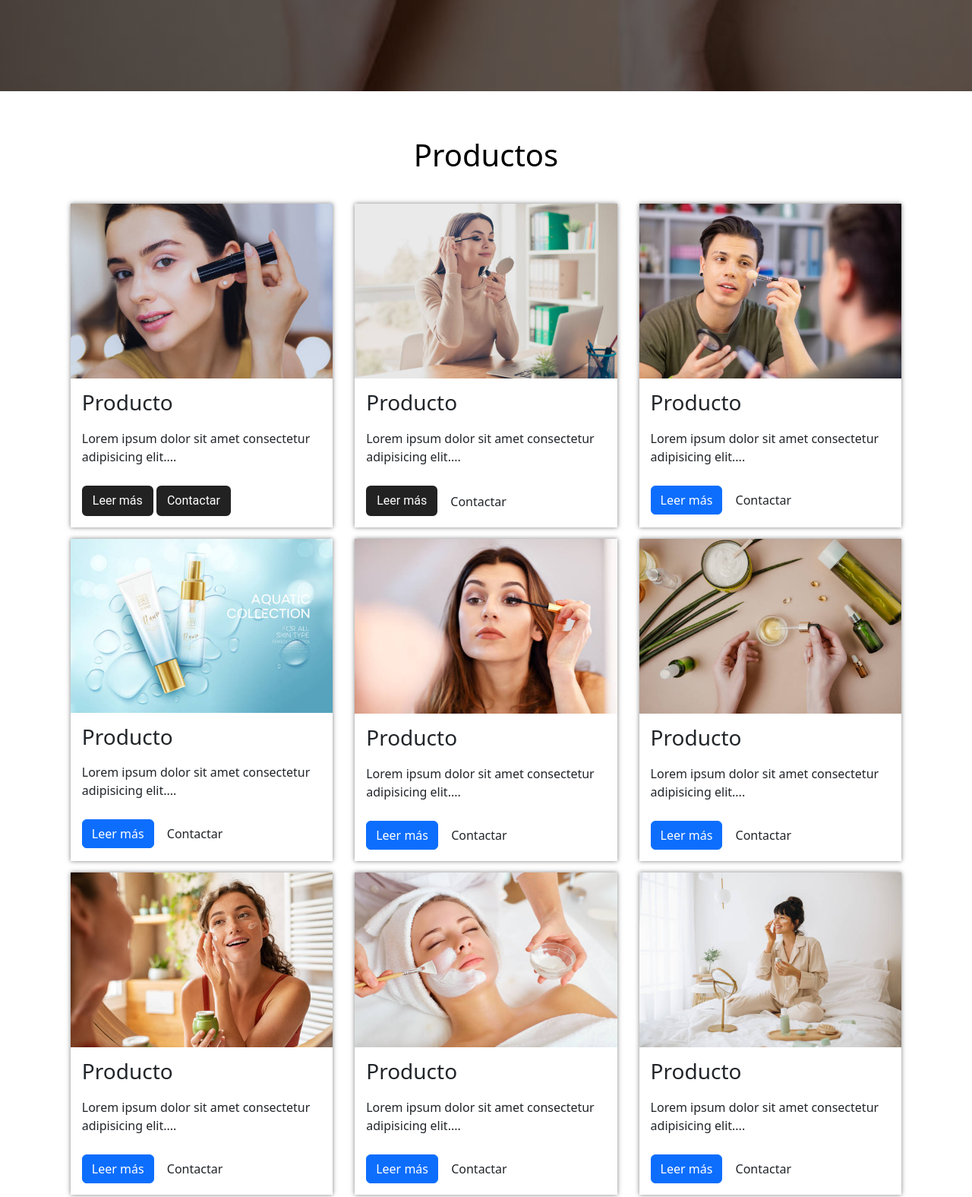
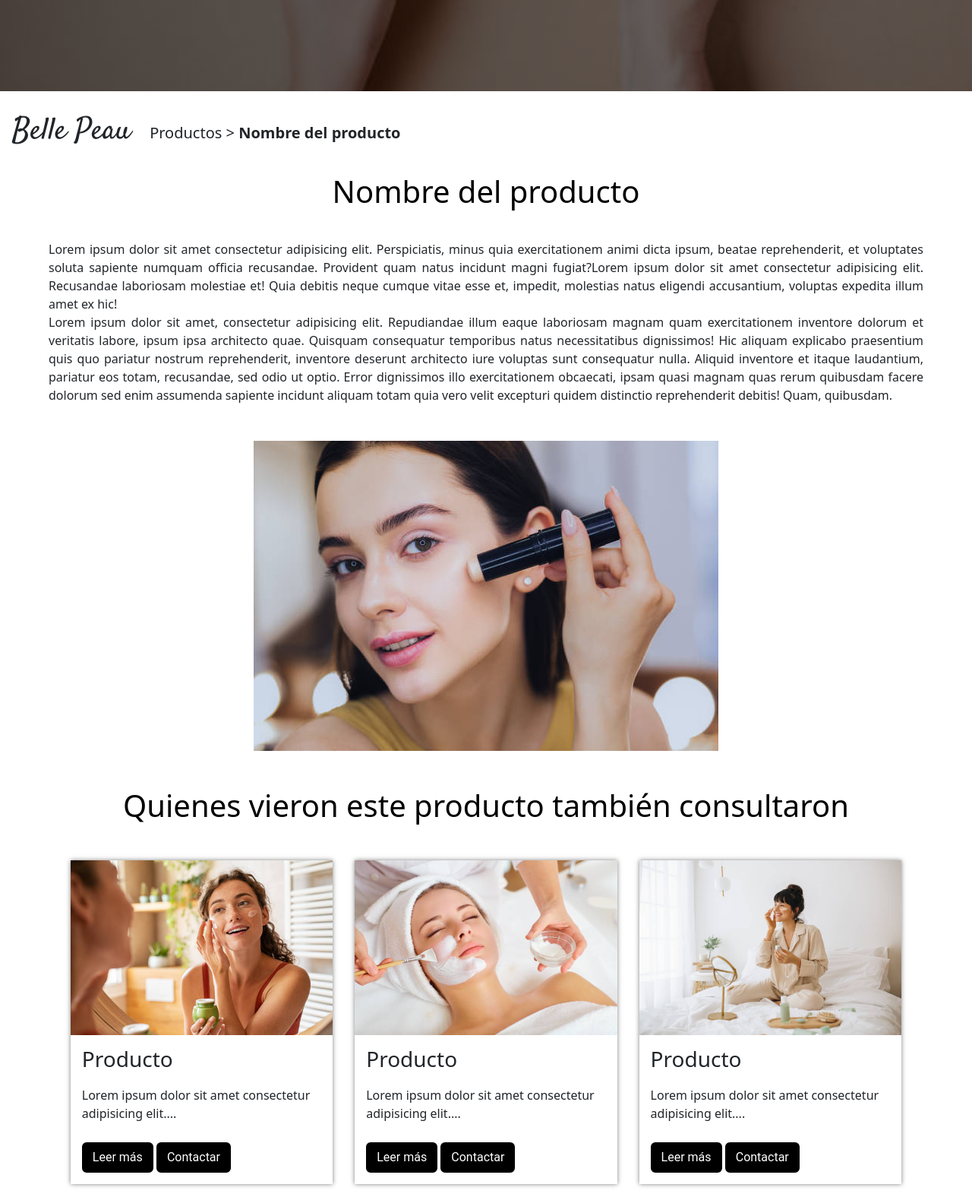
Before and after one commit to fhjosemanuel/bellepeau, a plain HTML site: page views/products/show.html in a window 1280 px wide. Shown: the part 680-2255 px from the top of the page at 76% size. Drawn offline with nearby package versions, Linux system fonts and the light colour scheme; files whose address does not match are found by name; a web font is replaced by a local one.

Commit message:
Sección de vista de producto

```diff
--- a/public/css/estilos.css
+++ b/public/css/estilos.css
@@ -14,6 +14,15 @@ body{
 	font-family: 'Open Sans', sans-serif;
     font-weight: 400;
 }
+.header{
+    font-size: 1.25rem;
+    padding-top: 1.5rem;
+    padding-bottom: 1.5rem;
+    padding-left: 1rem;
+}
+    .header a{
+        margin-left: 20px;
+    }
     /* BOTONES */
     .boton {
         padding-top: 0.375rem;
@@ -25,6 +34,7 @@ body{
         font-weight: normal;
         border-radius: 0.375rem;
         border: 2px solid;
+        cursor: pointer;
     }
         .boton-000{
             background-color:  #000;
@@ -50,7 +60,6 @@ body{
     max-width: 1200px;
     overflow: hidden;
     margin: auto;
-    padding: 60px 0;
 }
 
 header{
@@ -506,24 +515,18 @@ footer{
 .text-end{
     text-align: end;
 }
-
-.pt-2{
-    padding-top: 0.5rem;
-}
-.pt-4{
-    padding-top: 1rem;
-}
-.pt-5{
-    padding-top: 1.25rem;
-}
-
-.pb-2{
-    padding-bottom: 0.5rem;
-}
-.pb-4{
-    padding-bottom: 1rem;
-}
-.pb-5{
-    padding-bottom: 1.25rem;
-}
+/* PADDING */
+    /* TOP */
+        .pt-2{padding-top: 0.5rem;}
+        .pt-4{padding-top: 1rem;}
+        .pt-5{padding-top: 1.25rem;}
+    /* BOTTOM */
+        .pb-2{padding-bottom: 0.5rem;}
+        .pb-4{padding-bottom: 1rem;}
+        .pb-5{padding-bottom: 1.25rem;}
+/* MARGIN */
+    /* TOP */
+        .mt-5{margin-top: 1.25rem;}
+    /* BOTTOM */
+        .mb-5{margin-bottom: 1.25rem;}
 /* ESTILOS CSS FUERA DE CURSO */
--- /dev/null
+++ b/public/js/bellepeau.js
@@ -0,0 +1,3 @@
+function redireccionar(){
+    window.location.href = "https://fhjosemanuel.github.io/bellepeau/views/products/index.html";
+}
--- a/views/products/show.html
+++ b/views/products/show.html
@@ -24,6 +24,19 @@
 <body>
 
 <!-- HEADER -->
+    <!-- <div class="menu">
+        <img src="../../public/img/hamburguesa.svg" alt="" class="hamburger">
+        <nav class="menu-navegacion">
+            <a href="../../index.html#inicio">Inicio</a>
+            <a href="#quienessomos">¿Quiénes somos?</a>
+            <a href="#antecedentes">Antecedentes</a>
+            <a href="#mision">Misión</a>
+            <a href="#vision">Visión</a>
+            <a href="../../views/products/index.html">Productos</a>
+            <a href="#contacto">Contacto</a>
+            <a href="#vision">Iniciar Sesión</a>
+        </nav>
+    </div> -->
     <header class="header" id="inicio">
         <img src="../../public/img/hamburguesa.svg" alt="" class="hamburger">
         <nav class="menu-navegacion">
@@ -42,74 +55,34 @@
             <p>¡Con dermatologos especializados!</p>
         </div>
     </header>
+    <div class="header" id="menu">
+        <label class="brand text-center">Belle Peau</label>
+        <a href="index.html#productos" class="text-decoration-none text-reset">Productos</a> > <label class="fw-bold">Nombre del producto</label>
+    </div>
 <!-- / HEADER -->
     <main>
-        <section class="products" id="portafolio">
-            <div class="contenedor">
-                <h2 class="subtitulo">Productos</h2>
-
-                <div class="contenedor-grid">
-                    <div class="grid-group">
-                        <img src="../../public/img/20.png" alt="" class="group-img">
-                        <div class="group-text">
-                            <h3>Producto</h3>
-                            <p>Lorem ipsum dolor sit amet consectetur adipisicing elit....</p>
-                            <button class="boton boton-222">Leer más</button>
-                            <button class="boton boton-222">Contactar</button>
-                        </div>
-                    </div>
-                    <div class="grid-group">
-                        <img src="../../public/img/21.png" alt="" class="group-img">
-                        <div class="group-text">
-                            <h3>Producto</h3>
-                            <p>Lorem ipsum dolor sit amet consectetur adipisicing elit....</p>
-                            <button class="boton boton-222">Leer más</button>
-                            <button class="btn btn-default">Contactar</button>
-                        </div>
-                    </div>
-                    <div class="grid-group">
-                        <img src="../../public/img/28.png" alt="" class="group-img">
-                        <div class="group-text">
-                            <h3>Producto</h3>
-                            <p>Lorem ipsum dolor sit amet consectetur adipisicing elit....</p>
-                            <button class="btn btn-primary">Leer más</button>
-                            <button class="btn btn-default">Contactar</button>
-                        </div>
-                    </div>
-                    <div class="grid-group">
-                        <img src="../../public/img/60.png" alt="" class="group-img">
-                        <div class="group-text">
-                            <h3>Producto</h3>
-                            <p>Lorem ipsum dolor sit amet consectetur adipisicing elit....</p>
-                            <button class="btn btn-primary">Leer más</button>
-                            <button class="btn btn-default">Contactar</button>
-                        </div>
-                    </div>
-                    <div class="grid-group">
-                        <img src="../../public/img/34.png" alt="" class="group-img">
-                        <div class="group-text">
-                            <h3>Producto</h3>
-                            <p>Lorem ipsum dolor sit amet consectetur adipisicing elit....</p>
-                            <button class="btn btn-primary">Leer más</button>
-                            <button class="btn btn-default">Contactar</button>
-                        </div>
-                    </div>
-                    <div class="grid-group">
-                        <img src="../../public/img/35.png" alt="" class="group-img">
-                        <div class="group-text">
-                            <h3>Producto</h3>
-                            <p>Lorem ipsum dolor sit amet consectetur adipisicing elit....</p>
-                            <button class="btn btn-primary">Leer más</button>
-                            <button class="btn btn-default">Contactar</button>
-                        </div>
-                    </div>
+        <section class="products" id="producto">
+            <div class="contenedor mb-5">
+                <h2 class="subtitulo">Nombre del producto</h2>
+                <section></section>
+                <aside></aside>
+                <div class="contenedor-grid text-justify">
+                    Lorem ipsum dolor sit amet consectetur adipisicing elit. Perspiciatis, minus quia exercitationem animi dicta ipsum, beatae reprehenderit, et voluptates soluta sapiente numquam officia recusandae. Provident quam natus incidunt magni fugiat?Lorem ipsum dolor sit amet consectetur adipisicing elit. Recusandae laboriosam molestiae et! Quia debitis neque cumque vitae esse et, impedit, molestias natus eligendi accusantium, voluptas expedita illum amet ex hic!
+                    <br>
+                    Lorem ipsum dolor sit amet, consectetur adipisicing elit. Repudiandae illum eaque laboriosam magnam quam exercitationem inventore dolorum et veritatis labore, ipsum ipsa architecto quae. Quisquam consequatur temporibus natus necessitatibus dignissimos!
+                    Hic aliquam explicabo praesentium quis quo pariatur nostrum reprehenderit, inventore deserunt architecto iure voluptas sunt consequatur nulla. Aliquid inventore et itaque laudantium, pariatur eos totam, recusandae, sed odio ut optio.
+                    Error dignissimos illo exercitationem obcaecati, ipsam quasi magnam quas rerum quibusdam facere dolorum sed enim assumenda sapiente incidunt aliquam totam quia vero velit excepturi quidem distinctio reprehenderit debitis! Quam, quibusdam.
+                    <img src="../../public/img/20.png" alt="" class="mt-5">
+                </div>
+                <h2 class="subtitulo mt-5">Quienes vieron este producto también consultaron</h2>
+                <div class="contenedor-grid mt-5">
                     <div class="grid-group">
                         <img src="../../public/img/36.png" alt="" class="group-img">
                         <div class="group-text">
                             <h3>Producto</h3>
                             <p>Lorem ipsum dolor sit amet consectetur adipisicing elit....</p>
-                            <button class="btn btn-primary">Leer más</button>
-                            <button class="btn btn-default">Contactar</button>
+                            <button class="boton boton-000"><a href="#" class="text-decoration-none text-reset">Leer más</a></button>
+                            <button class="boton boton-000">Contactar</button>
                         </div>
                     </div>
                     <div class="grid-group">
@@ -117,8 +90,8 @@
                         <div class="group-text">
                             <h3>Producto</h3>
                             <p>Lorem ipsum dolor sit amet consectetur adipisicing elit....</p>
-                            <button class="btn btn-primary">Leer más</button>
-                            <button class="btn btn-default">Contactar</button>
+                            <button class="boton boton-000"><a href="#" class="text-decoration-none text-reset">Leer más</a></button>
+                            <button class="boton boton-000">Contactar</button>
                         </div>
                     </div>
                     <div class="grid-group">
@@ -126,35 +99,17 @@
                         <div class="group-text">
                             <h3>Producto</h3>
                             <p>Lorem ipsum dolor sit amet consectetur adipisicing elit....</p>
-                            <button class="btn btn-primary">Leer más</button>
-                            <button class="btn btn-default">Contactar</button>
+                            <button class="boton boton-000"><a href="#" class="text-decoration-none text-reset">Leer más</a></button>
+                            <button class="boton boton-000">Contactar</button>
                         </div>
                     </div>
                 </div>
-
             </div>
         </section>
         <section class="imagen-light">
             <img src="../../public/img/closeLight.svg" alt="" class="close">
             <img src="../../public/img/35.png" alt="" class="agregar-imagen">
         </section>
-        <!-- <section class="contenedor" id="expertos">
-            <h2 class="subtitulo">Expertos en:</h2>
-            <section class="experts">
-                <div class="cont-expert">
-                    <img src="img/pie_chart.svg" alt="">
-                    <h3 class="n-expert">Analytics</h3>
-                </div>
-                <div class="cont-expert">
-                    <img src="img/search_engine.svg" alt="">
-                    <h3 class="n-expert">SEO</h3>
-                </div>
-                <div class="cont-expert">
-                    <img src="img/security.svg" alt="">
-                    <h3 class="n-expert">Security</h3>
-                </div>
-            </section>
-        </section> -->
     </main>
     <footer id="contacto">
         <div class="contenedor footer-content">
```
Also changed, not shown: views/products/index.html (+12 -12 lines).
